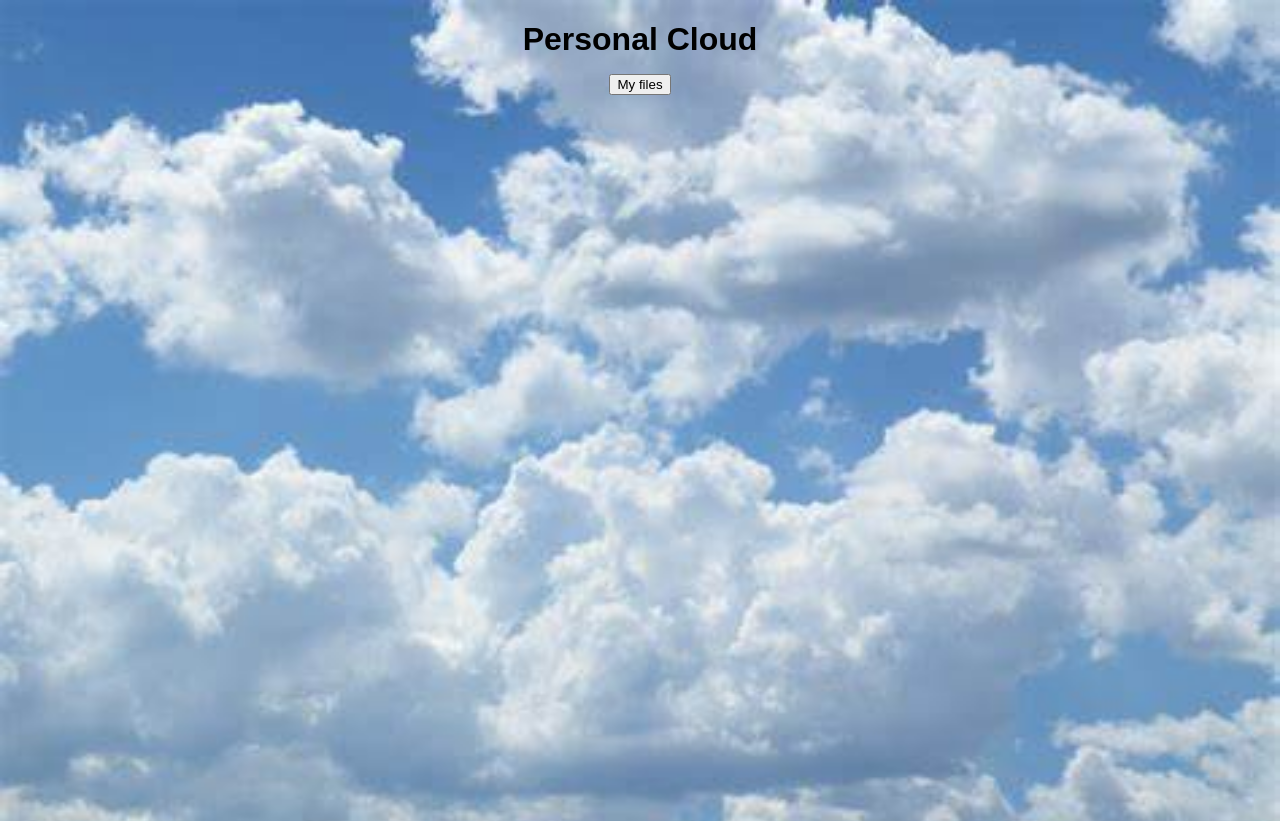
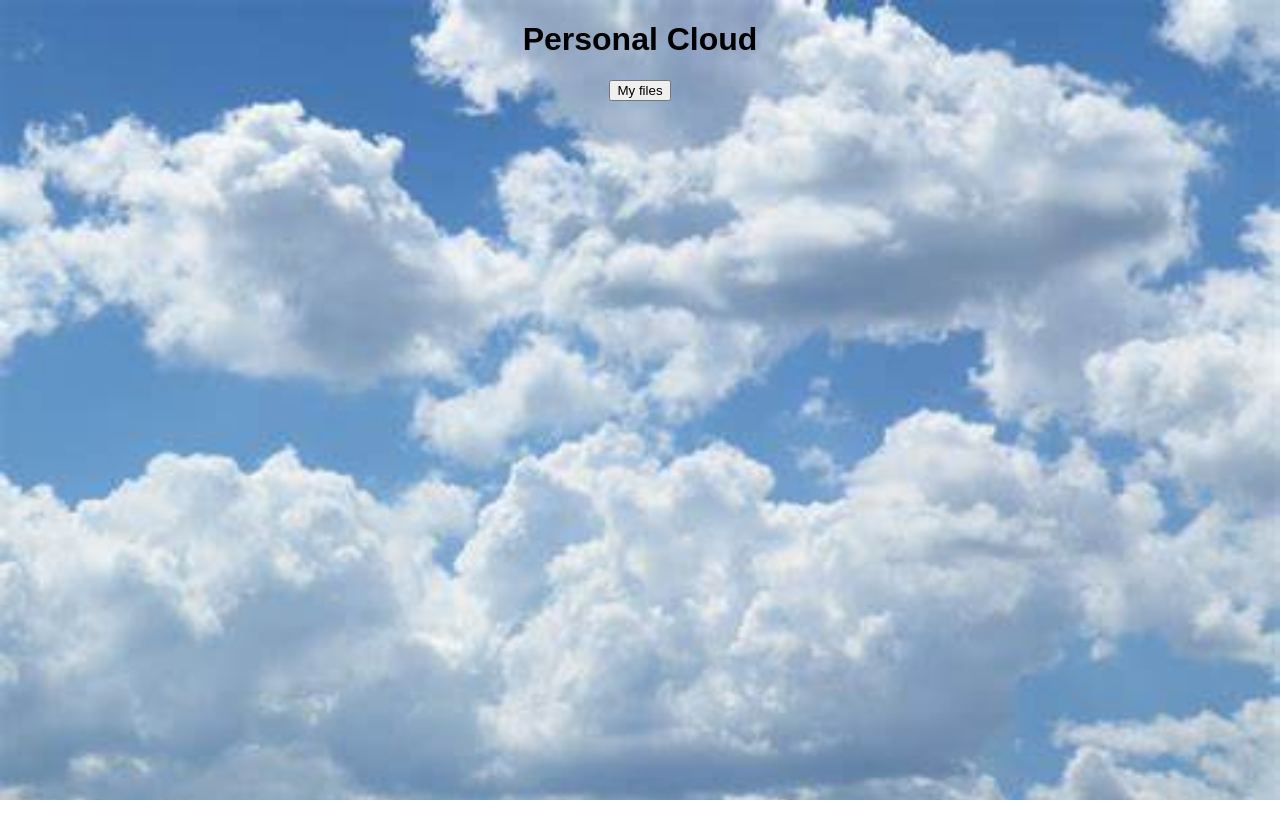
Before and after one commit to patrikov01/Web-Tech, a React (Create React App) app in the folder hw_task/: page / in a window 1280 px wide. After the commit the page ends 800 px from the top, so only its background shows below. Built offline with nearby package versions, Linux system fonts and the light colour scheme.

Commit message:
css update

```diff
--- a/hw_task/src/App.css
+++ b/hw_task/src/App.css
@@ -37,20 +37,13 @@
   }
 }
 
-
-
-
 .App {
   font-family: Arial, sans-serif;
   text-align: center;
 }
 
-h1 {
-  font-size: 2em;
-  margin-bottom: 0.5em;
-}
 
-ul {
+ ul {
   list-style: none;
   margin: 0;
   padding: 0;
@@ -60,15 +53,6 @@ li {
   margin-bottom: 0.5em;
 }
 
-form {
-  margin-top: 1em;
-}
-
-html, body {
-  height: 100%;
-  width: 100%;
-}
-
 body {
   background-image: url('./images/clouds.jfif');
   background-size: cover;
```
Also changed, not shown: hw_task/src/App.js (line endings or trailing spaces).
